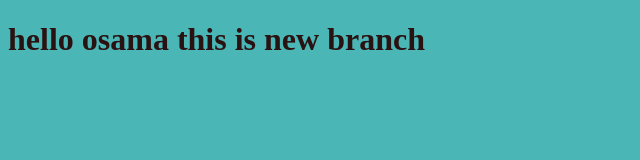
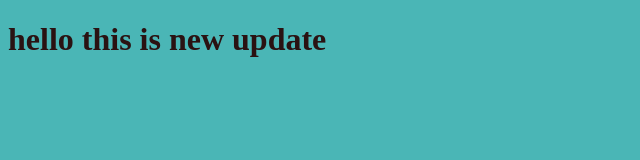
Before and after one commit to Osamabably87/My-repo, a plain HTML site: page index.html in a window 1280 px wide. Shown: the whole page, without its empty margins (0-640 px from the left). Drawn offline with Linux system fonts and the light colour scheme.

Commit message:
index.html

```diff
--- a/index.html
+++ b/index.html
@@ -8,7 +8,7 @@
 
 </head>
 <body>
-    <h1> hello osama  this is new branch</h1>
+    <h1> hello   this is new update</h1>
     <script src="app.js"></script>
 </body>
 </html>
```
